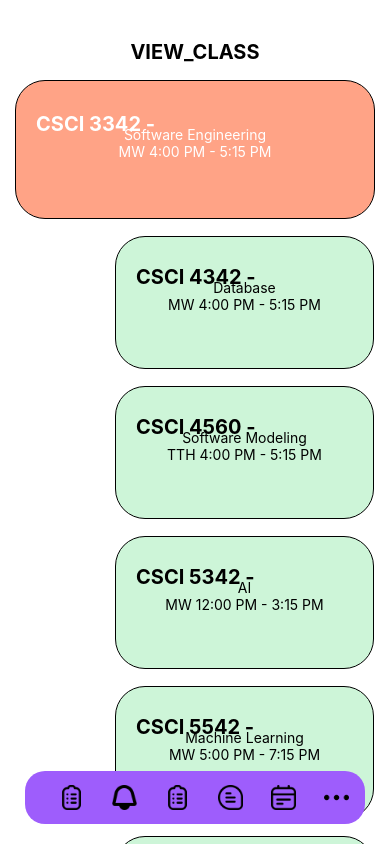
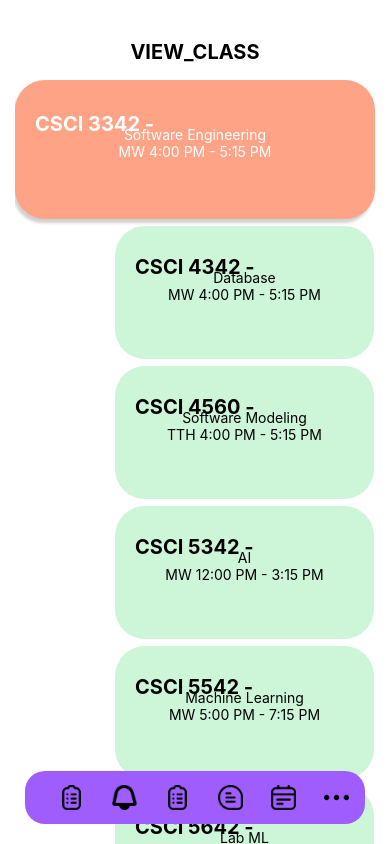
Before and after one commit to CSCI3323-AXEEMPLANNER/AXEEM-PLANNER, a React Native app: screen / in a window 390 px wide. Built offline with nearby package versions, Linux system fonts and the light colour scheme.

Commit message:
updated View_Class style
added a box shadow for the main box on ios

```diff
--- a/public/Components/VIEW_CLASS/index.js
+++ b/public/Components/VIEW_CLASS/index.js
@@ -27,6 +27,7 @@ class VIEW_CLASS extends React.Component {
 
   render() {
     return (
+
       <View style={styles.container}>
         {/* Mapping through classes in user profile already as of 9/17, pulling from array in global state */}
         {/*<Text style={{ fontSize: 20 }}>
@@ -35,16 +36,17 @@ class VIEW_CLASS extends React.Component {
         <ScrollView>
           {this.props.CLASS_STATE.CLASSES.length > 0 ? (
             this.props.CLASS_STATE.CLASSES.map((CLASS, index) => (
+              /*
               <TouchableHighlight
                 key={index}
                 activeOpacity={0.6}
                 underlayColor="#DDDDDD"
                 onPress={() => alert(CLASS.class_ID)}
-              >
+              >*/
                 <>
                   {index == 0 ? (
                     <>
-                      <View style={styles.classContainerFirst}>
+                      <View style={[styles.classContainerFirst, styles.shawdowProp]}>
                         <Text style={styles.classTitleTx} key={index}>
                           {CLASS.name} -{"\n"}
                         </Text>
@@ -74,8 +76,9 @@ class VIEW_CLASS extends React.Component {
                     </>
                   )}
                 </>
-              </TouchableHighlight>
+              /*</TouchableHighlight>*/
             ))
+
           ) : (
             <Text style={{ fontSize: 20 }}>
               Look's like you have no classes!
@@ -127,9 +130,15 @@ const styles = StyleSheet.create({
     width: 360,
     backgroundColor: "#FFA386",
     borderRadius: 30,
-    overflow: "hidden",
+    //overflow: "hidden",
     justifyContent: "center",
-    borderWidth: 1,
+    //borderWidth: 1,
+  },
+  shawdowProp:{
+    shadowColor:"#171717",
+    shadowOffset:{width: -2, height: 4},
+    shadowOpacity: 0.2,
+    shadowRadius: 3,
   },
   classContainerSecond: {
       height: 133,
@@ -138,8 +147,9 @@ const styles = StyleSheet.create({
       borderRadius: 30,
       overflow: "hidden",
       justifyContent: "center",
-      borderWidth: 1,
+     // borderWidth: 1,
       marginLeft: 100,
+      marginTop: -10,
   },
   classTitleTx: {
     textAlign: "left",
```
